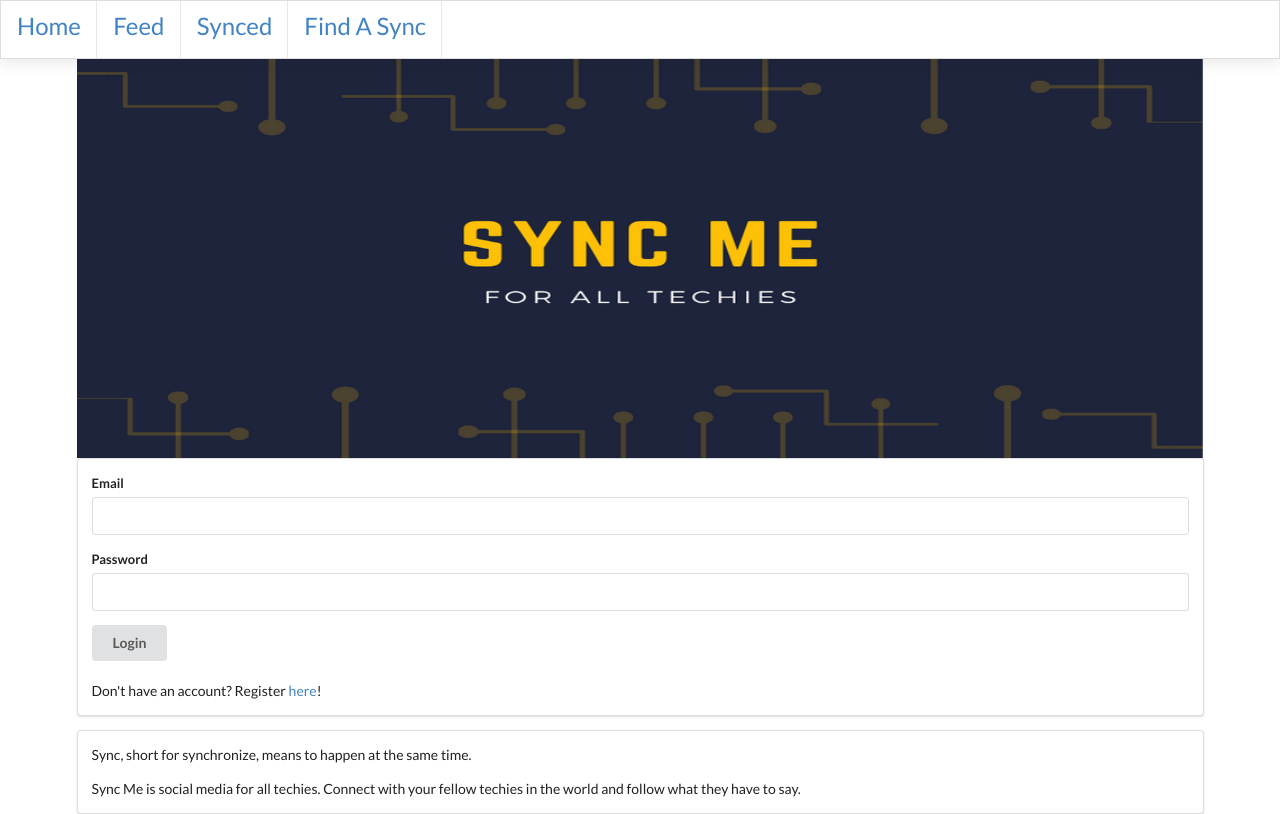
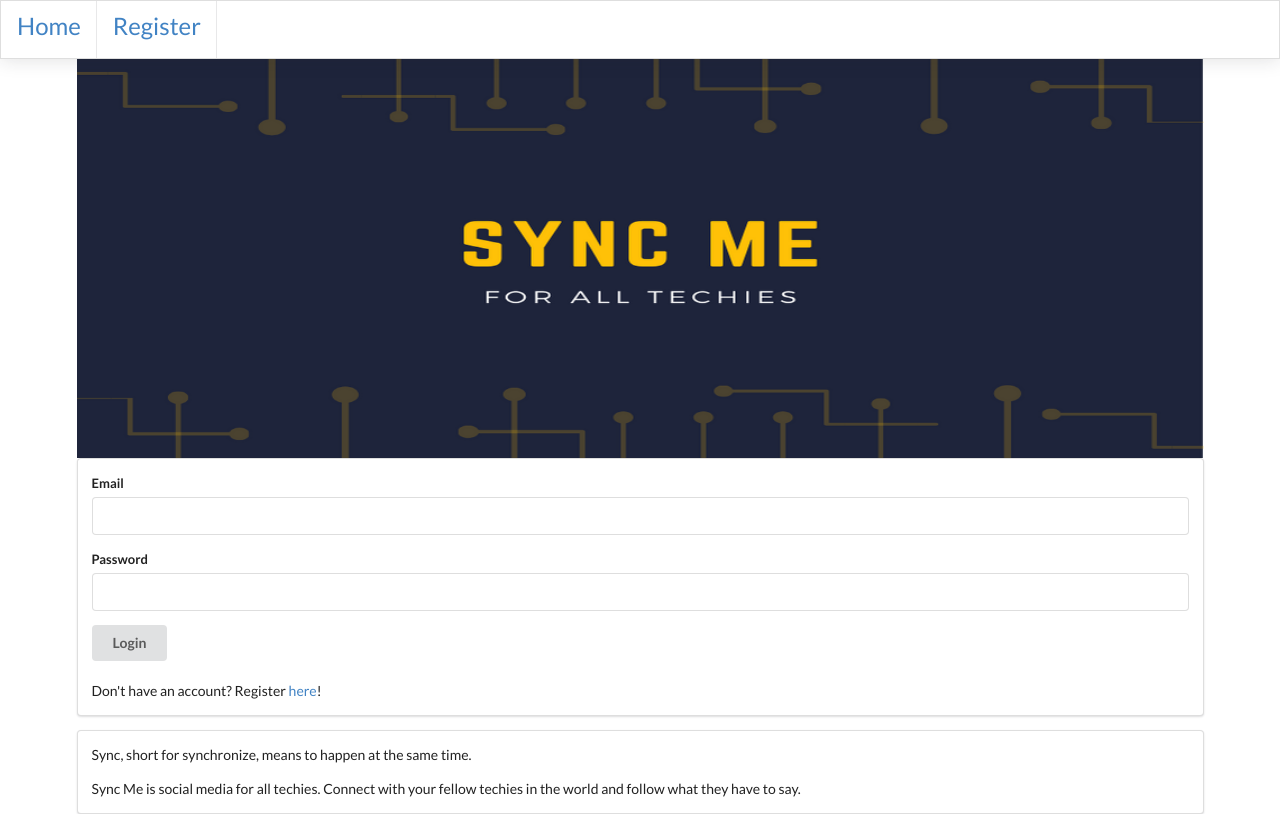
Before and after one commit to ang-lam/sync_me, a React (Create React App) app: page / in a window 1280 px wide. Built offline with nearby package versions, Linux system fonts and the light colour scheme; no server answers.

Commit message:
buttons in navbar render if logged in and register doenst when logged in

```diff
--- a/src/components/NavBar.js
+++ b/src/components/NavBar.js
@@ -24,6 +24,17 @@ class NavBar extends Component {
                         <Link to='/'>Home</Link>
                     </div>
                 </div>
+                {!this.props.loggedIn ?
+                    <div className="item">
+                        <div className="home icon">
+                            <Link to='/signup'>Register</Link>
+                        </div>
+                    </div>
+                    : null
+                }
+
+                {this.props.loggedIn ?
+                    <>
                         <div className="item">
                             <div className="home icon">
                                 <Link to='/posts'>Feed</Link>
@@ -39,20 +50,14 @@ class NavBar extends Component {
                                 <Link to='/users'>Find A Sync</Link>
                             </div>
                         </div>
-                    {this.props.loggedIn ?
                         <div className="item">
                             <div className="home icon">
                                 <Link to='/logout'>Logout</Link>
-                            {/* <button onClick={this.handleClick}>Logout</button> */}
                             </div>
                          </div>
+                    </>
                     : null
                 }
-
-
-
-
-
             </div>
         </div>
         )
```
Lines whose indentation alone changed are shown as unchanged.
